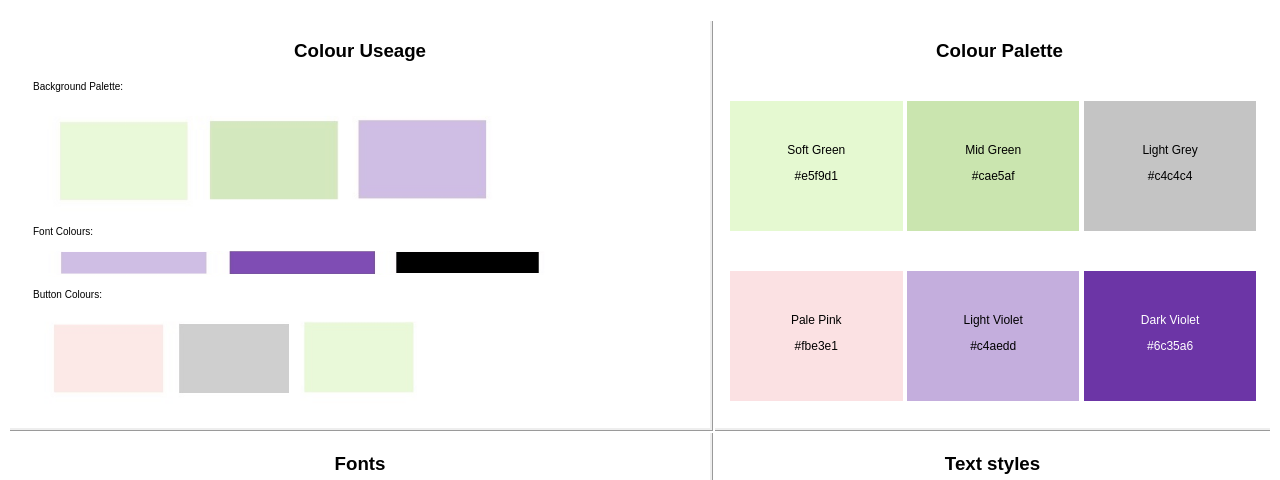
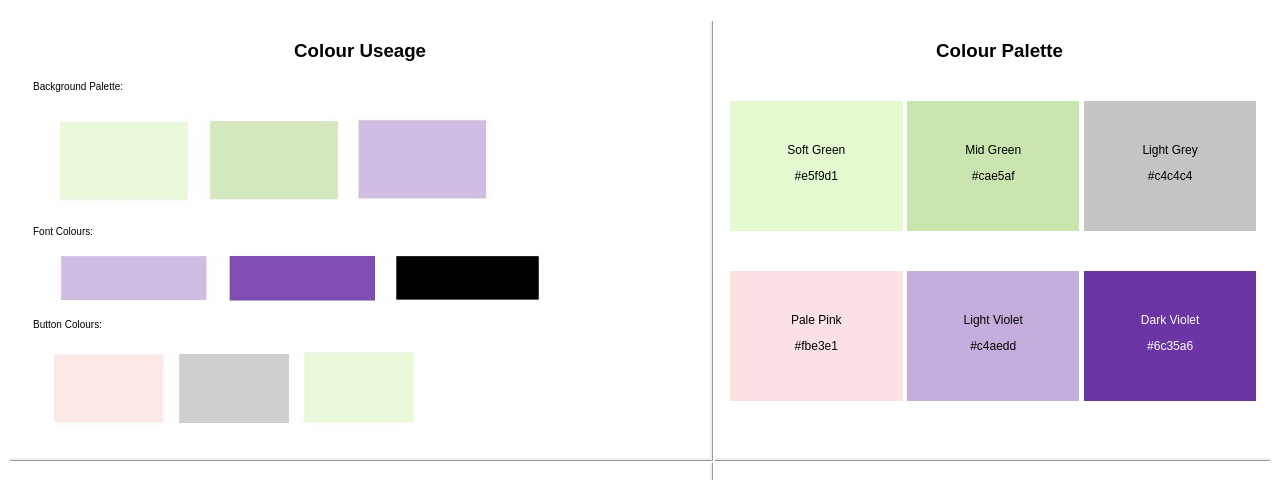
Before and after one commit to rae72sch/wisteria, a plain HTML site: page index.html in a window 1280 px wide. Shown: the part 315-795 px from the top of the page. Drawn offline with Linux system fonts and the light colour scheme.

Commit message:
Update index.html

```diff
--- a/index.html
+++ b/index.html
@@ -34,7 +34,7 @@
                                 Font Colours:
                             </p>
                             <p class="center-image">
-                                <img src="font_palette.jpg" width="80%" height="30px">
+                                <img src="font_palette.jpg" width="80%" height="60px">
                             </p>
                             <p>
                                 Button Colours:
```
